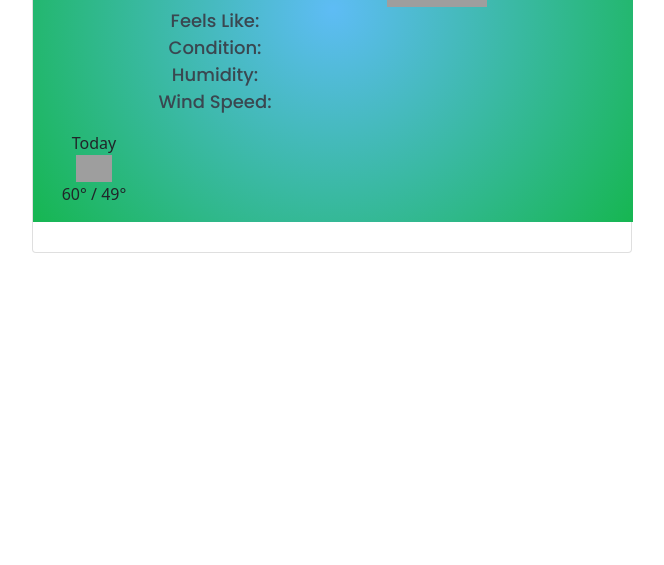
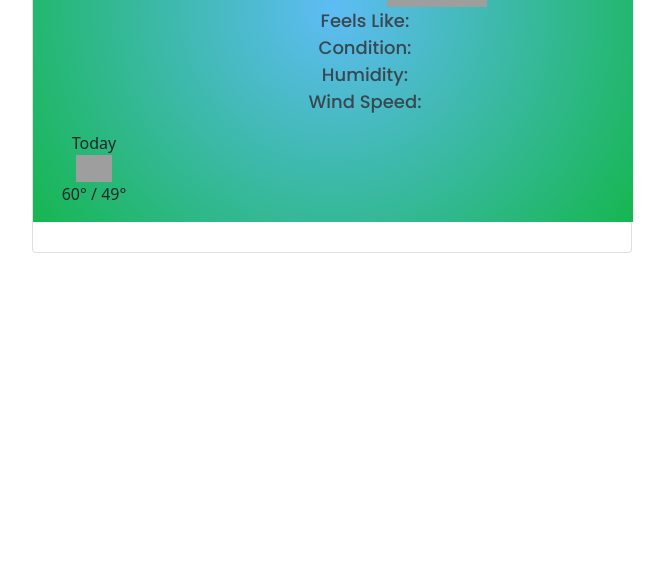
Before and after one commit to amanda-wenrich/Pro-Project, a plain HTML site: page index.html in a window 1280 px wide. Shown: the part 235-800 px from the top of the page, without its empty margins (50-714 px from the left). Drawn offline with nearby package versions, Linux system fonts and the light colour scheme; grey boxes are pictures that could not be loaded.

Commit message:
Update index.html

```diff
--- a/index.html
+++ b/index.html
@@ -43,15 +43,13 @@
            <today> <div class= "city-results" id ="current-date-time"> </div> </today>
            <span id="current_row"><span class= "city-results" id ="nowTemp"> 54 F° </span id="current_row">
           <span> <img class= "icon" id ="icon" src="http://openweathermap.org/img/wn/10d@2x.png" width=100px> </span>
-
-          <div class="col-6">
            <ul class="details" id="details">
-            <li id="feels"> Feels Like: </li>
+             <li id="feels"> Feels Like: </li>
             <li id="description"> Condition:</li>
             <li id="humidity">Humidity:</li>
             <li id="wind"> Wind Speed: </li>
-           </ul>
-          </div>
+              </ul>
+             </icon>
 
 <div class="container" id="forecast">
     <div class="col-2">
```
